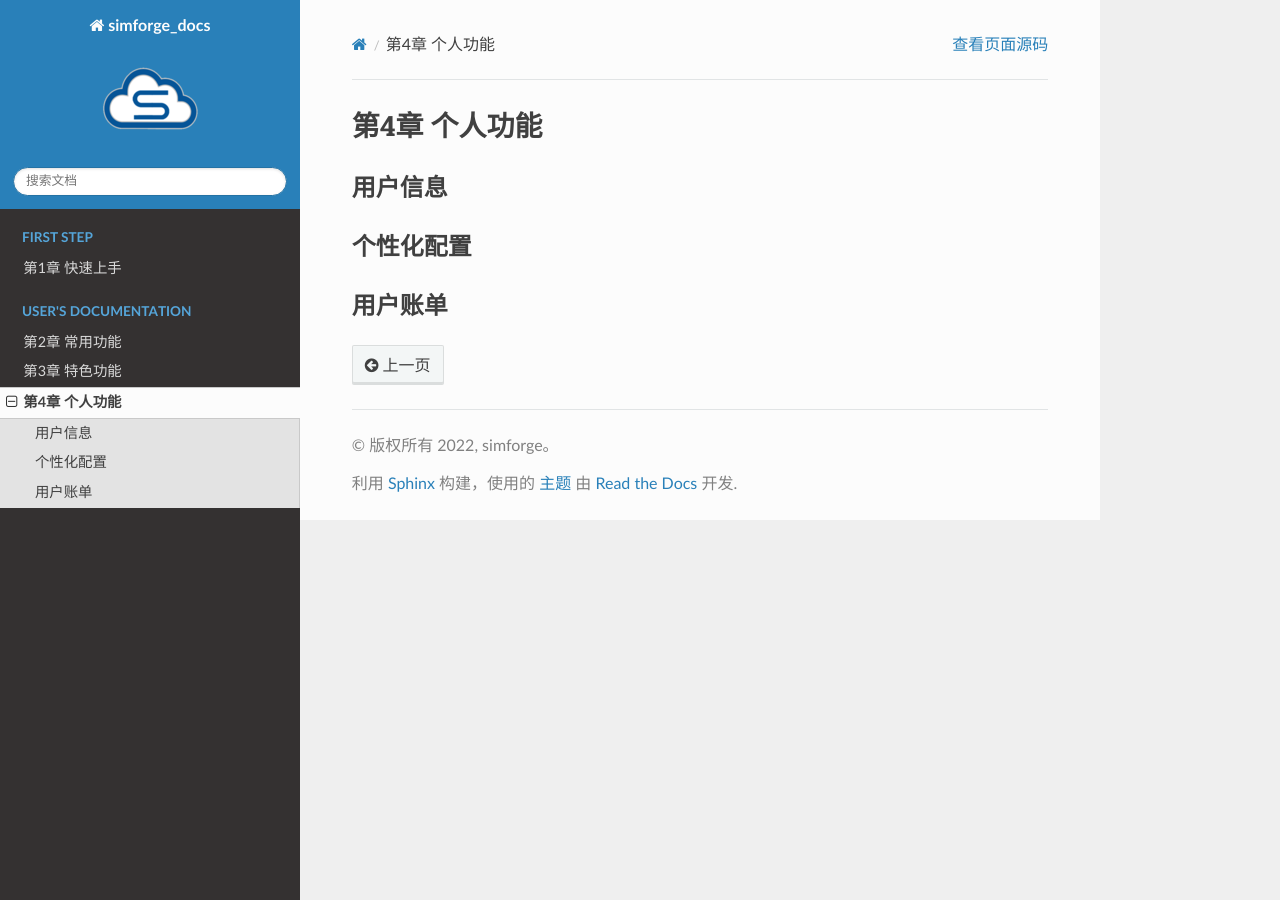
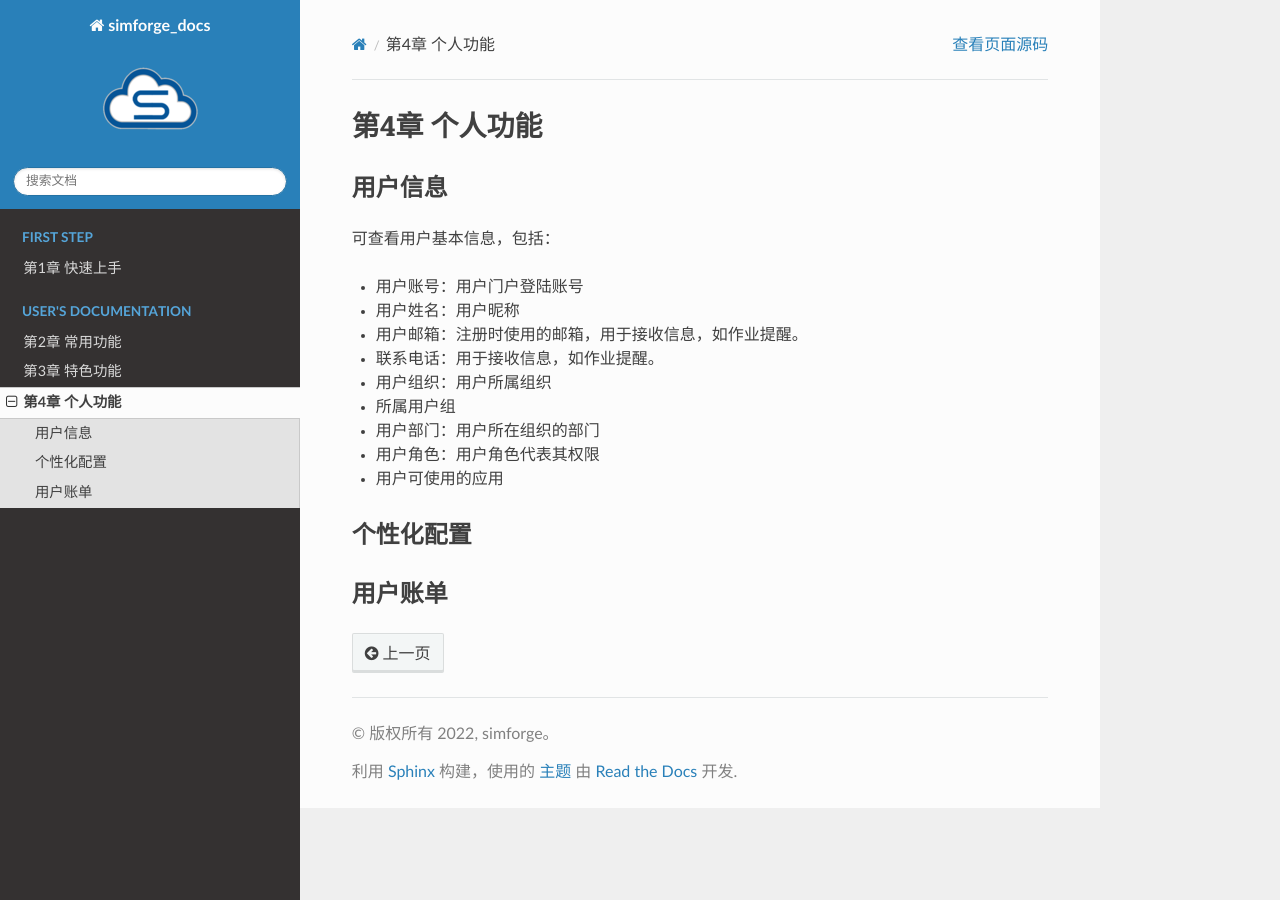
Before and after one commit to readthedocs/tutorial-sphinx-markdown-library, a Sphinx documentation site: the page built from docs/source/personal.md, in a window 1280 px wide. Built offline with Sphinx 7.4.7 and the Read the Docs theme 2.0.0, drawn with Linux system fonts in a browser that asks for light colours.

Commit message:
finish gui-app sim-app

```diff
--- a/docs/source/personal.md
+++ b/docs/source/personal.md
@@ -2,6 +2,17 @@
 
 ## 用户信息
 
+可查看用户基本信息，包括：
+
+- 用户账号：用户门户登陆账号
+- 用户姓名：用户昵称
+- 用户邮箱：注册时使用的邮箱，用于接收信息，如作业提醒。
+- 联系电话：用于接收信息，如作业提醒。
+- 用户组织：用户所属组织
+- 所属用户组
+- 用户部门：用户所在组织的部门
+- 用户角色：用户角色代表其权限
+- 用户可使用的应用
 ## 个性化配置
 
 ## 用户账单
```
Also changed, not shown: docs/source/fre.md (+23 -3 lines), docs/source/index.md (+1 -0 lines).
